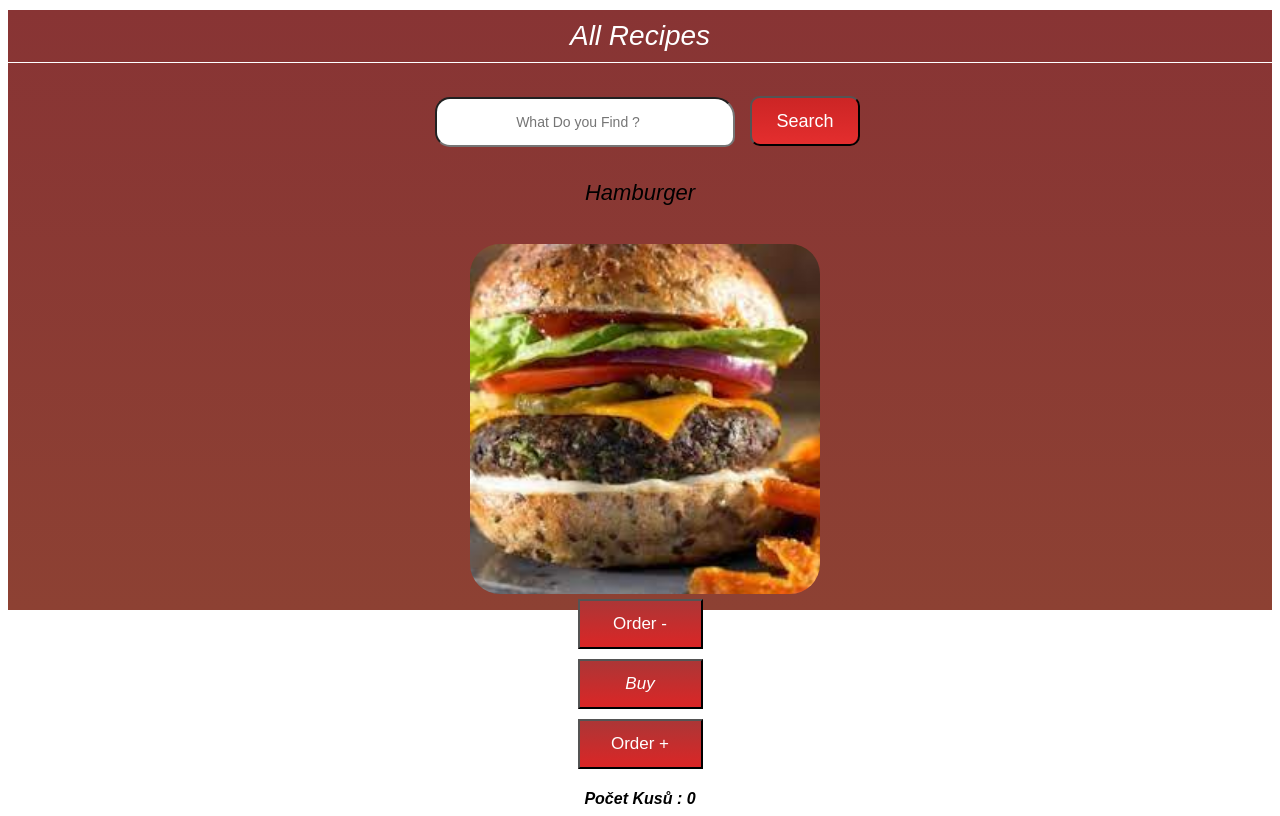
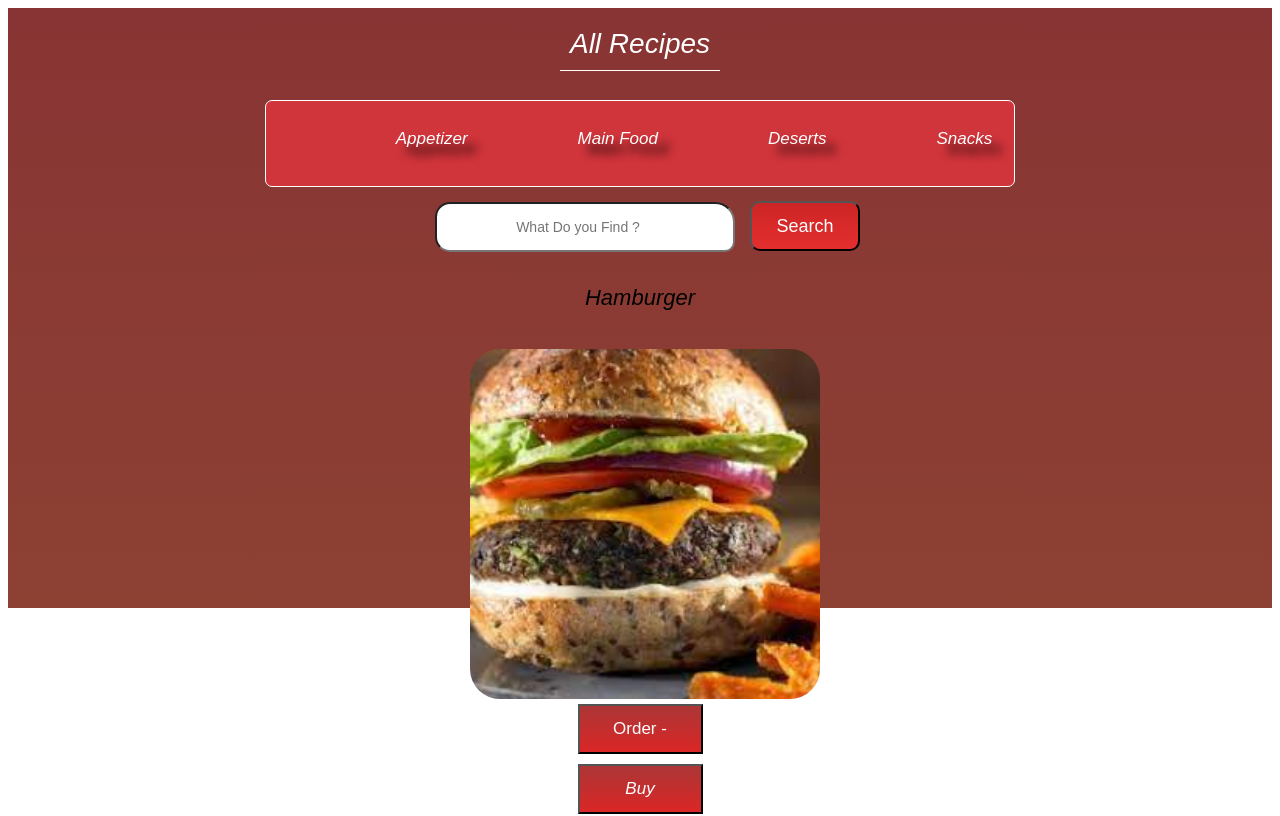
Before and after one commit to Sebik3012Sk/react-learn-cook-repo, a React (Create React App) app: page /all-recipes in a window 1280 px wide. Shown: the top 816 px of the page. Built offline with nearby package versions, Linux system fonts and the light colour scheme.

Commit message:
Adder firebase db -- MainMenu to components

```diff
--- a/package.json
+++ b/package.json
@@ -6,6 +6,7 @@
     "@testing-library/jest-dom": "^5.16.5",
     "@testing-library/react": "^13.4.0",
     "@testing-library/user-event": "^13.5.0",
+    "firebase": "8.5",
     "react": "^18.2.0",
     "react-dom": "^18.2.0",
     "react-icons": "^4.9.0",
--- a/src/App.js
+++ b/src/App.js
@@ -8,8 +8,8 @@ import MoreRateing from "./components/MoreRateing";
 import SuccesFullOrder from "./pages/SuccesFullOrder/SuccesFullOrder";
 import SearchOutput from "./components/SearchOutput";
 
+
 const App = () => {
-
 
   return <div id="div-header">
     <BrowserRouter>
--- /dev/null
+++ b/src/components/MainMenu.css
@@ -0,0 +1,38 @@
+.main-menu-container {
+    display: flex;
+    flex-direction: column;
+    justify-content: center;
+    align-items: center;
+}
+
+nav {
+    width: 100%;
+    height: 85px;
+    margin-top: 10px;
+    border: 0.5px solid #ffff;
+    border-radius: 7px;
+    background: #d0353b;
+}
+
+
+nav .item-menu {
+    display: inline-block;
+    align-items: center;
+    margin-left: 90px;
+    margin-right: 20px;
+    font-size: 17px;
+    text-decoration: none;
+    color: #ffff;
+    margin-top: 12px;
+    font-weight: 300;
+    font-style: italic;
+    font-family: Arial, Helvetica, sans-serif;
+    text-shadow: 10px 10px 10px #000;
+}
+
+nav .item-menu:hover,
+nav .item-menu:active {
+    border-bottom: 1px solid white;
+    padding: 10px;
+    transition: 0.5s;
+}
--- /dev/null
+++ b/src/components/MainMenu.js
@@ -0,0 +1,19 @@
+import "./MainMenu.css";
+import { Link } from "react-router-dom"
+
+const MainMenu = () => {
+  return (
+    <div className="main-menu-container">
+        <nav>
+            <ul>
+                <Link className="item-menu" to="/Appetizer">Appetizer</Link>
+                <Link className="item-menu" to="/MainFood">Main Food</Link>
+                <Link className="item-menu" to="/Deserts">Deserts</Link>
+                <Link className="item-menu" to="/Snacks">Snacks</Link>
+            </ul>
+        </nav>
+    </div>
+  )
+}
+
+export default MainMenu
--- a/src/components/SearchInput.js
+++ b/src/components/SearchInput.js
@@ -2,7 +2,7 @@ import "./SearchInput.css";
 import { useEffect, useState } from "react";
 import data_images from "../data_images";
 import { Link } from "react-router-dom";
-
+import { projectFirestore } from "../firebase/config";
 
 const SearchInput = () => {
 
@@ -23,12 +23,22 @@ const SearchInput = () => {
 
     } , [searchValue])
 
+    const submitForm = async (e) => {
+
+        e.preventDefault();
+
+        let data_search_obj = {
+            searchValue : searchValue
+        }
+
+        projectFirestore.collection("search-data").add(data_search_obj);
+    }
 
     return (
         <div className="search-input-div">
-            <form id="form" action="">
-                <input onChange={ (e) => setSearchValue(e.target.value) } type="search" placeholder="What Do you Find ?" value={searchValue} />
-                <button className="search-button">
+            <form onSubmit={submitForm} id="form" action="">
+                <input onChange={ (e) => setSearchValue(e.target.value)} type="search" placeholder="What Do you Find ?" value={searchValue} />
+                <button type="submit" className="search-button">
                     <Link className="search-link" to="/search-output">{outputText}</Link>
                 </button>
             </form>
--- /dev/null
+++ b/src/firebase/config.js
@@ -0,0 +1,18 @@
+import  firebase from "firebase/app";
+import "firebase/firestore";
+
+const firebaseConfig = {
+    apiKey: "AIzaSyBrfG6Z41XIDcH50vcvY7sdzsSvwXR9RXY",
+    authDomain: "react-cook-app.firebaseapp.com",
+    projectId: "react-cook-app",
+    storageBucket: "react-cook-app.appspot.com",
+    messagingSenderId: "385397261620",
+    appId: "1:385397261620:web:7ffef12d17a03bf3d35161",
+    measurementId: "G-7Z1RF0HP6S"
+};
+
+firebase.initializeApp(firebaseConfig);
+
+const projectFirestore = firebase.firestore();
+
+export { projectFirestore };
--- a/src/pages/All Recipes/AllRecipes.css
+++ b/src/pages/All Recipes/AllRecipes.css
@@ -1,3 +1,10 @@
+.all-recipes-div {
+    display: flex;
+    flex-direction: column;
+    justify-content: center;
+    align-items: center;
+}
+
 .recipe-header-text {
     text-align: center;
     font-size: 28px;
--- a/src/pages/All Recipes/AllRecipes.js
+++ b/src/pages/All Recipes/AllRecipes.js
@@ -3,6 +3,7 @@ import data_images from "../../data_images";
 import FotogalleryImages from "../../components/FotogalleryImages";
 import FotogalleryButton from "../../components/FotogalleryButton";
 import SearchInput from "../../components/SearchInput";
+import MainMenu from "../../components/MainMenu";
 
 const AllRecipes = () => {
 
@@ -11,8 +12,9 @@ const AllRecipes = () => {
   const height_image = "350px";
 
   return (
-    <div>
+    <div className="all-recipes-div">
         <h1 className="recipe-header-text">All Recipes</h1>
+        <MainMenu />
         <SearchInput />
 
         <FotogalleryImages Source={data_images[0].image} name={data_images[0].name} width={width_image} height={height_image} />
--- a/src/pages/Home/Home.css
+++ b/src/pages/Home/Home.css
@@ -1,40 +1,4 @@
 
-
-nav {
-    width: 80%;
-    height: 85px;
-    background: linear-gradient(rgb(161, 67, 23),rgb(184, 39, 39));
-    border-radius: 19px;
-    border: 0.3px solid #ffff;
-}
-
-
-nav .item-menu {
-    display: inline-block;
-    align-items: center;
-    margin-left: 130px;
-    font-size: 17px;
-    text-decoration: none;
-    color: #ffff;
-    margin-top: 12px;
-    font-weight: 300;
-    font-style: italic;
-    font-family: Arial, Helvetica, sans-serif;
-    text-shadow: 10px 10px 10px #000;
-}
-
-
-nav .item-menu:hover,
-nav .item-menu:active {
-    background: rgb(216, 42, 42);
-    padding: 10px;
-    border-radius: 12px;
-    animation-name: goUpMenuItem;
-    animation-duration: 0.25s;
-    animation-iteration-count: 1;
-    animation-fill-mode: forwards;
-    cursor: pointer;
-}
 
 #header-div {
     display: flex;
--- a/src/pages/Home/Home.js
+++ b/src/pages/Home/Home.js
@@ -1,6 +1,6 @@
 import "./Home.css";
-import { Link } from "react-router-dom"
 
+import MainMenu from "../../components/MainMenu";
 import ButtonMenu from "../../components/ButtonMenu";
 import FotogalleryImages from "../../components/FotogalleryImages";
 import Rateing from "../../components/Rateing";
@@ -12,16 +12,7 @@ const Home = () => {
   return (
     <div id="header-div">
 
-        <nav>
-            <ul>
-                <Link className="item-menu" to="/Appetizer">Appetizer</Link>
-                <Link className="item-menu" to="/MainFood">Main Food</Link>
-                <Link className="item-menu" to="/Deserts">Deserts</Link>
-                <Link className="item-menu" to="/Snacks">Snacks</Link>
-            </ul>
-
-
-        </nav>
+        <MainMenu />
 
         <ButtonMenu text="Fotogallery" />
         <ButtonMenu text="All Recipes" />
```
Also changed, not shown: 1 other file (tests, documents, lock files or other folders).
